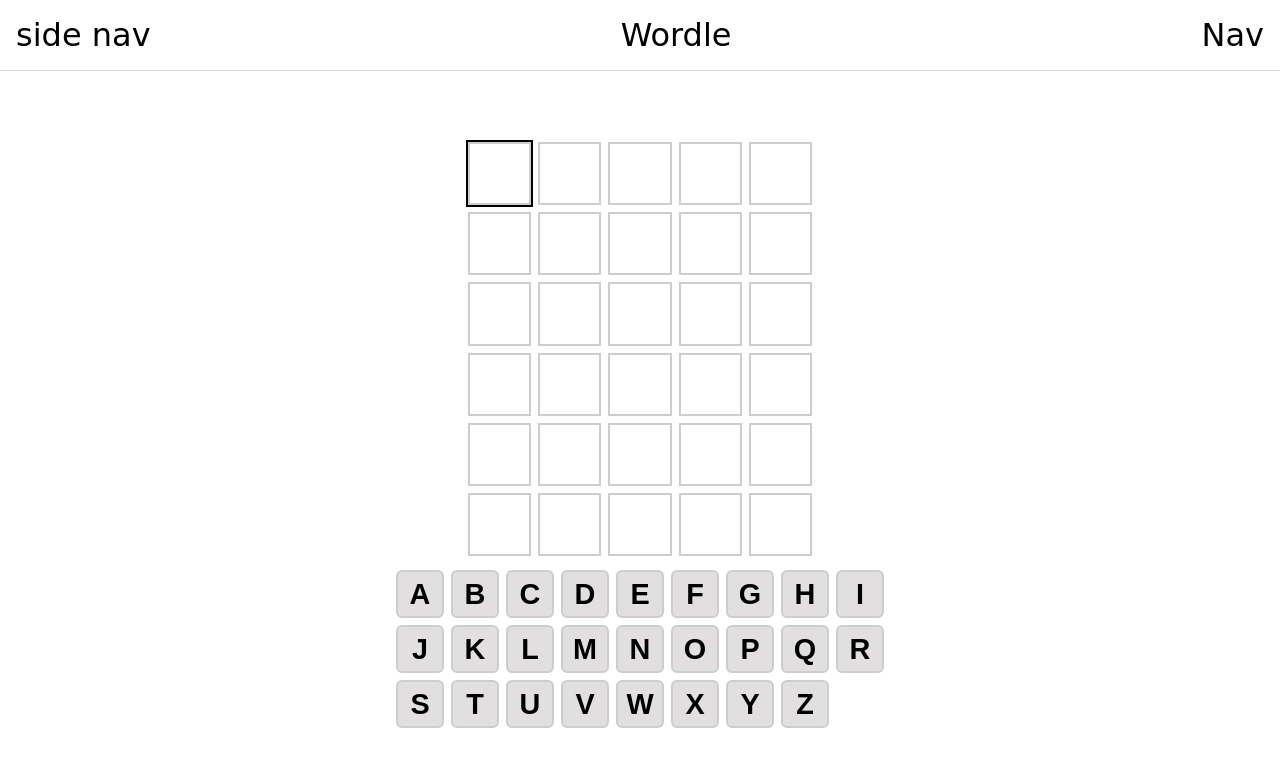
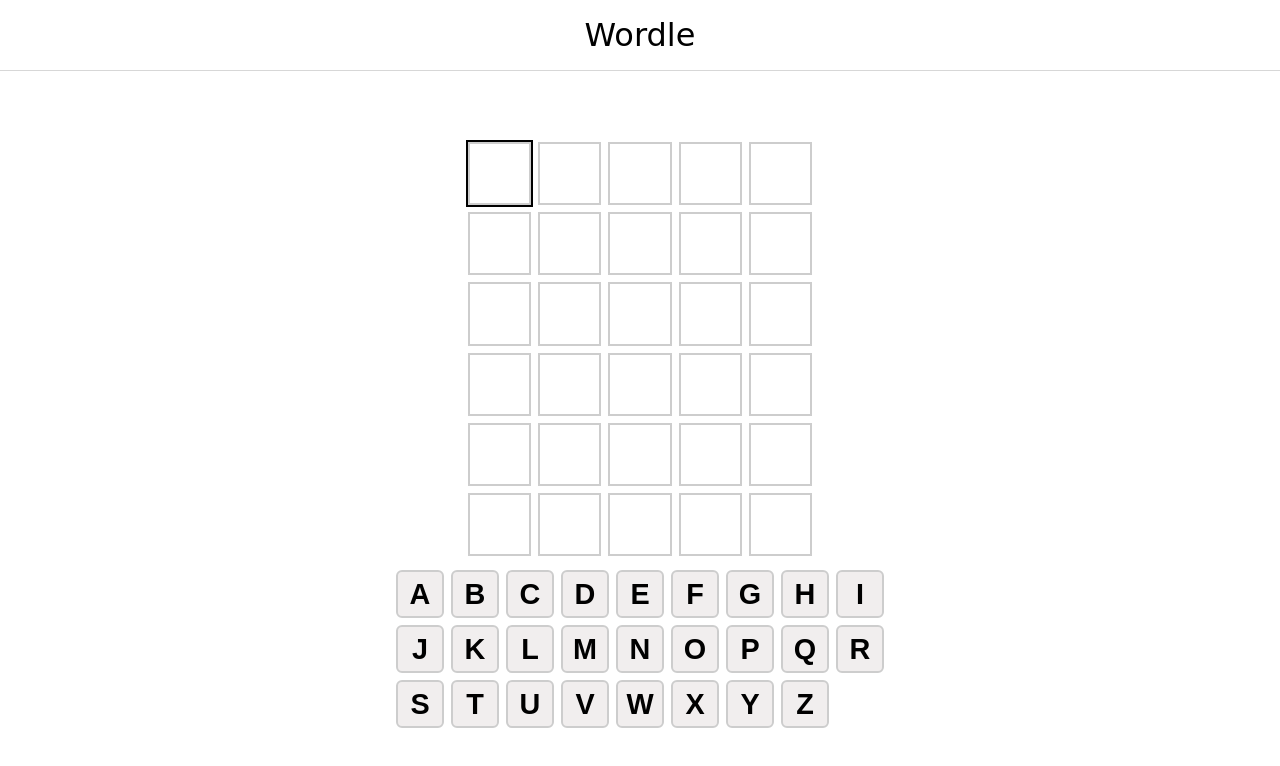
Before and after one commit to kunal00000/WordGuess--Wordee--, a plain HTML site: page index.html in a window 1280 px wide. Drawn offline with Linux system fonts and the light colour scheme; a web font is replaced by a local one.

Commit message:
clear extras

```diff
--- a/index.html
+++ b/index.html
@@ -11,9 +11,7 @@
 <body>
     <div class="container">
         <header>
-            <div class="sideNav">side nav</div>
             <div class="wordle">Wordle</div>
-            <div class="upNav">Nav</div>
         </header>
 
         <div class="inputMat">
--- a/style.css
+++ b/style.css
@@ -11,6 +11,9 @@ header{
     justify-content: space-between;
     margin-bottom: 4rem;
     border-bottom: 1.5px solid rgb(215, 215, 215);
+}
+.wordle{
+    margin: auto;
 }
 .inputMat{
     display: block;
@@ -37,7 +40,7 @@ table{
 .letter:focus{
     caret-color: transparent;
     outline: 2px solid black;
-    animation: keyEnter 0.3s;
+    animation: keyEnter 0.2s;
 }
 .letterOutline{
     border: 2px solid rgb(137, 137, 137);
@@ -46,7 +49,7 @@ table{
     height: 3rem;
     width: 3rem;
     margin: auto;
-    background: rgb(225, 223, 223);
+    background: rgb(241, 238, 238);
     font-size: 1.8rem;
     font-weight: 800;
     text-align: center;
@@ -56,22 +59,39 @@ table{
 
 .correct{
     color: white;
-    border: 2px solid rgb(110, 198, 110);
+    border: 2px solid rgb(92, 185, 92);
     background-color: rgb(92, 185, 92);
+    /* animation: flipScale 1s; */
 }
 .present{
     color: white;
     border: 2px solid rgb(224, 203, 69);
     background-color: rgb(224, 203, 69);
+    /* animation: flipScale 1s; */
 }
 .wrong{
     color: white;
     border: 2px solid rgb(115, 120, 126);
     background-color: rgb(115, 120, 126);
+    /* animation: flipScale 1s; */
 }
 
 @keyframes keyEnter {
     0% {transform: scale(1);}
-    50% {transform: scale(1.07);}
+    50% {transform: scale(1.08);}
     100% {transform: scale(1);}
 }
+/* @keyframes flipScale{
+    0% {
+        transform: rotate(0deg);
+        filter: opacity(0);
+    }
+    25% {
+        transform:  rotate(90deg);
+        filter: opacity(0.25);
+    }
+    100% {
+        transform: rotate(360deg);
+        filter: opacity(1);
+    }
+} */
```
